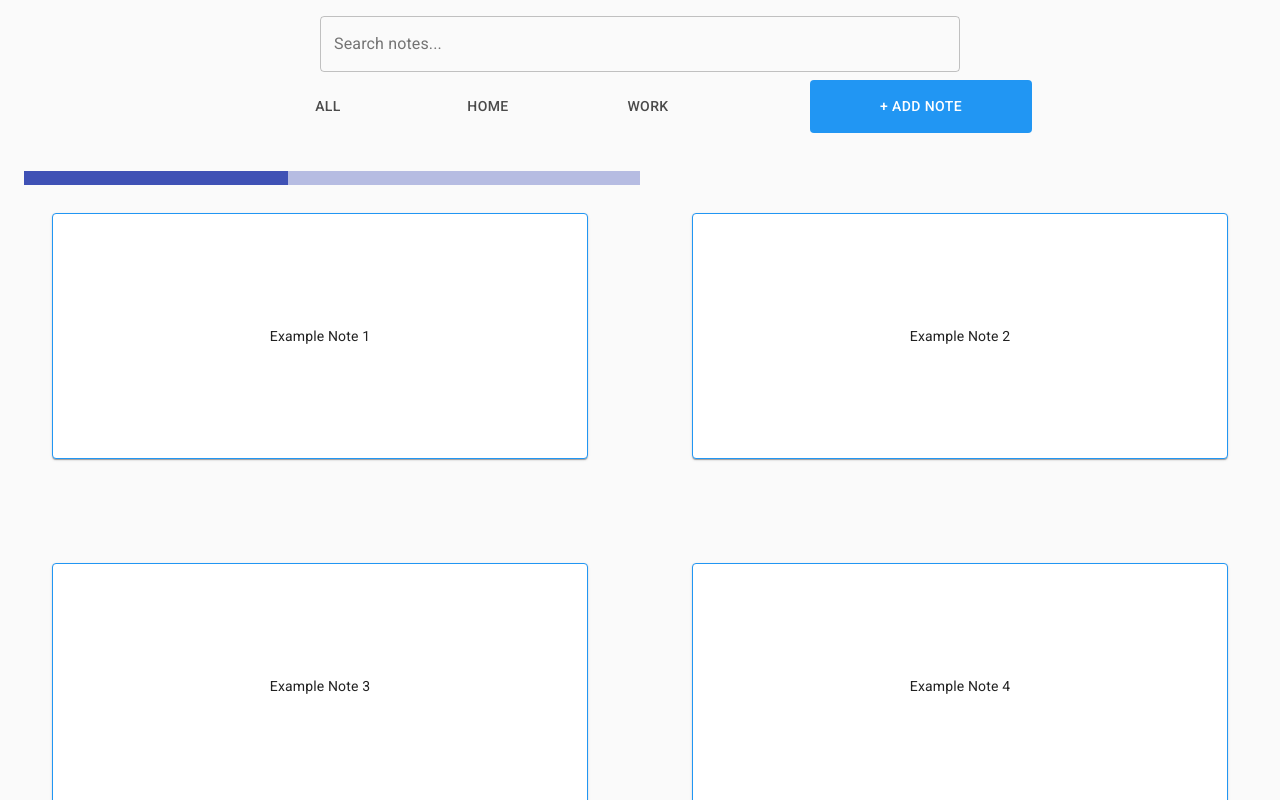
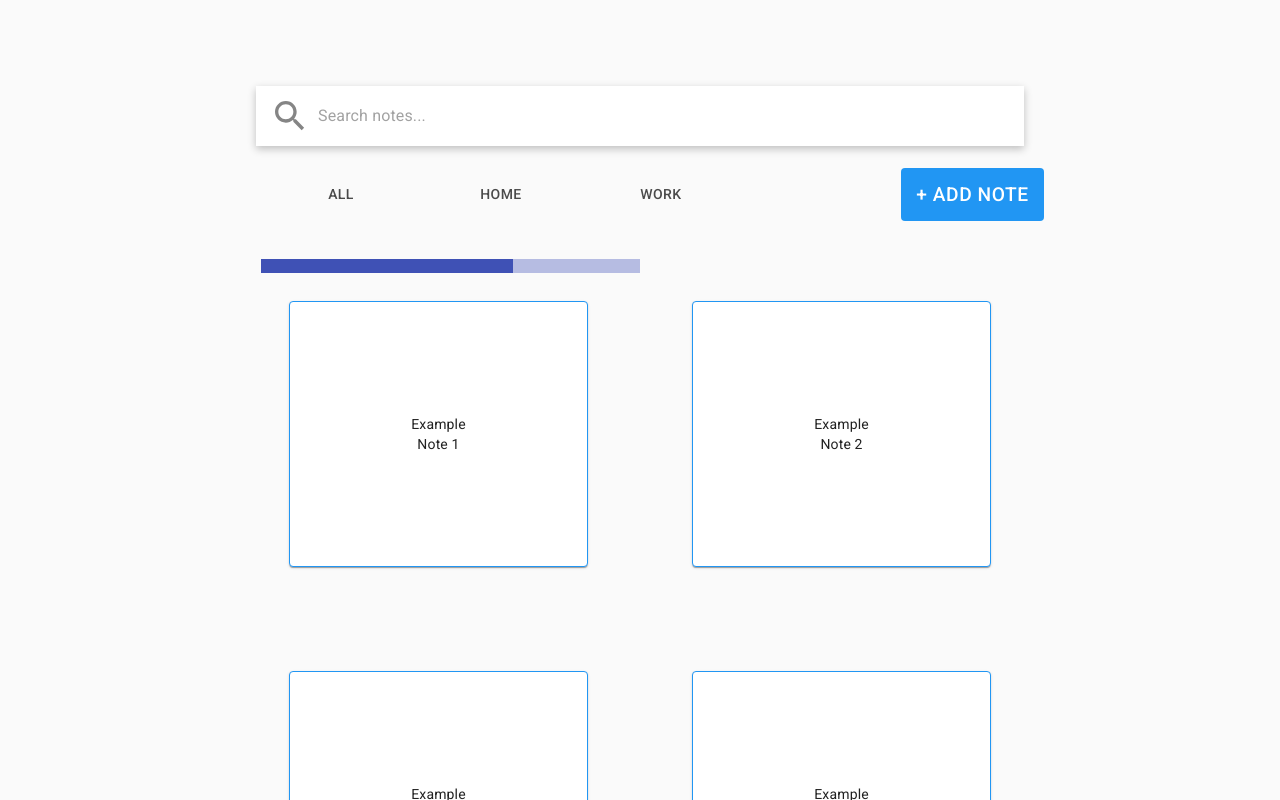
Before and after one commit to DKBoston15/react-notes-app, a React (Create React App) app: page / in a window 1280 px wide. Shown: the top 800 px of the page. Built offline with nearby package versions, Linux system fonts and the light colour scheme; the HTML template or start-up script is replaced by a standard one.

Commit message:
Search bar and navigation styling

```diff
--- a/package.json
+++ b/package.json
@@ -4,6 +4,7 @@
   "private": true,
   "dependencies": {
     "@material-ui/core": "^4.11.3",
+    "@material-ui/icons": "^4.11.2",
     "@material-ui/lab": "^4.0.0-alpha.57",
     "@material-ui/styles": "^4.11.3",
     "@testing-library/jest-dom": "^5.11.4",
--- a/src/App.tsx
+++ b/src/App.tsx
@@ -26,9 +26,11 @@ function App() {
     return (
         <div className="App">
             <CssBaseline />
-            <NoteModal open={open} handleClose={handleClose} />
-            <SearchBar />
-            <NotesNavigation handleOpen={handleOpen} />
+            <div className="AppContainer">
+                <NoteModal open={open} handleClose={handleClose} />
+                <SearchBar />
+                <NotesNavigation handleOpen={handleOpen} />
+            </div>
         </div>
     );
 }
--- a/src/components/NotesNavigation.tsx
+++ b/src/components/NotesNavigation.tsx
@@ -22,9 +22,10 @@ type NavProp = {
 
 const NavContainer = styled(Container)({
     display: "flex",
+    alignItems: "center",
     justifyContent: "space-between",
-    alignItems: "center",
-    maxWidth: "65%"
+    maxWidth: "100%",
+    marginTop: "1em"
 });
 const CustomAppBar = styled(AppBar)({
     maxWidth: "60%",
@@ -35,8 +36,10 @@ const CustomAppBar = styled(AppBar)({
 const AddNotesButton = styled(Button)({
     background: "#2196F3",
     color: "white",
-    padding: "1em 5em",
-    whiteSpace: "nowrap"
+    padding: ".5em .8em",
+    whiteSpace: "nowrap",
+    marginRight: "-1.3em",
+    fontSize: "1.2rem"
 });
 
 const NotesNavigation = ({ handleOpen }: NavProp) => {
--- a/src/components/SearchBar.tsx
+++ b/src/components/SearchBar.tsx
@@ -1,10 +1,24 @@
 // Material UI
 import TextField from "@material-ui/core/TextField";
 import Autocomplete from "@material-ui/lab/Autocomplete";
+import InputAdornment from "@material-ui/core/InputAdornment";
+import Search from "@material-ui/icons/Search";
 import { styled } from "@material-ui/core/styles";
 
 const NotesSearchBar = styled(Autocomplete)({
-    width: "50%"
+    width: "100%",
+    marginTop: "5em"
+});
+const SearchTextField = styled(TextField)({
+    background: "white",
+    padding: "1em",
+    boxShadow: "rgba(0, 0, 0, 0.24) 0px 3px 8px"
+});
+const CustomAdornment = styled(InputAdornment)({
+    color: "#858585"
+});
+const CustomSearchIcon = styled(Search)({
+    fontSize: "2.5rem"
 });
 
 const SearchBar = () => {
@@ -14,11 +28,18 @@ const SearchBar = () => {
             freeSolo
             options={[""]}
             renderInput={(params) => (
-                <TextField
+                <SearchTextField
                     {...params}
-                    label="Search notes..."
+                    placeholder="Search notes..."
                     margin="normal"
-                    variant="outlined"
+                    InputProps={{
+                        disableUnderline: true,
+                        startAdornment: (
+                            <CustomAdornment position="start">
+                                <CustomSearchIcon />
+                            </CustomAdornment>
+                        )
+                    }}
                 />
             )}
         />
--- a/src/css/App.css
+++ b/src/css/App.css
@@ -2,4 +2,13 @@
     display: flex;
     flex-direction: column;
     align-items: center;
+    justify-content: center;
+    width: 100%;
 }
+.AppContainer {
+    display: flex;
+    flex-direction: column;
+    align-items: center;
+    justify-content: center;
+    width: 60%;
+}
```
Also changed, not shown: 1 other file (tests, documents, lock files or other folders).
